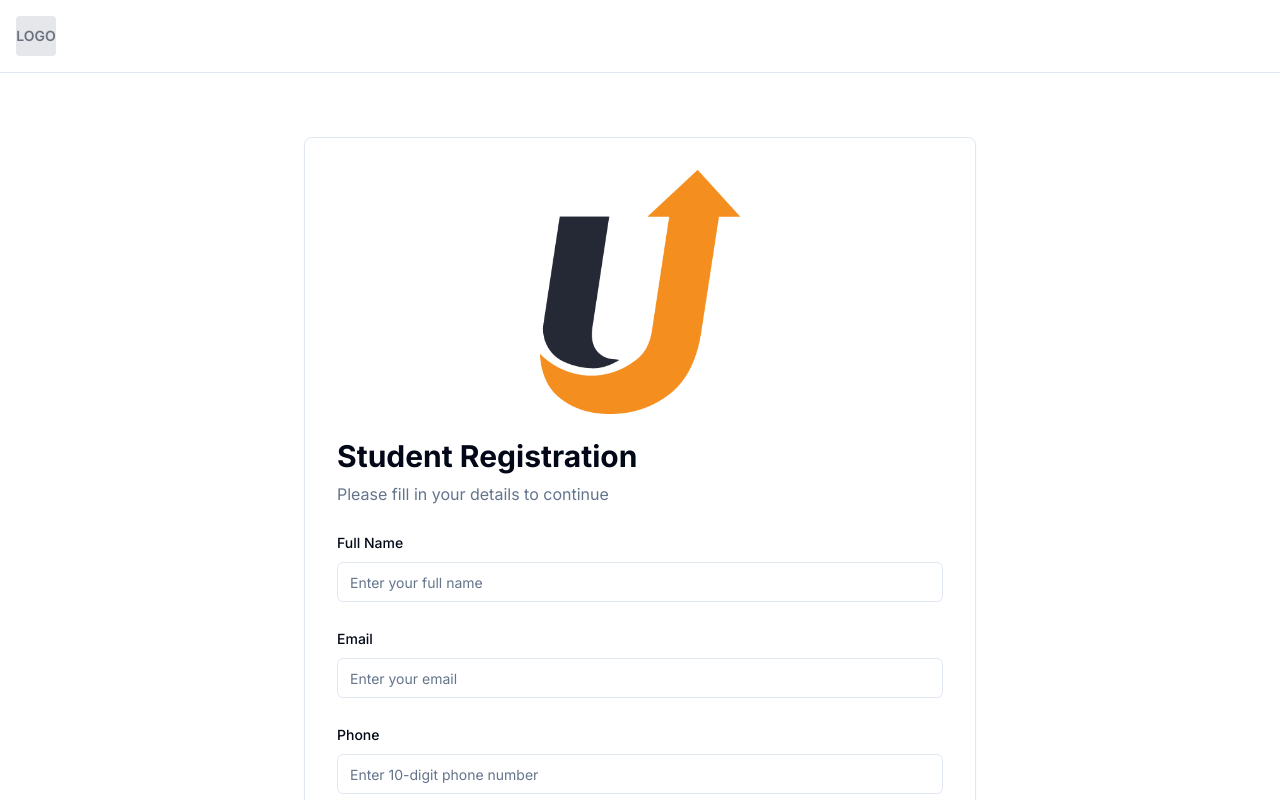
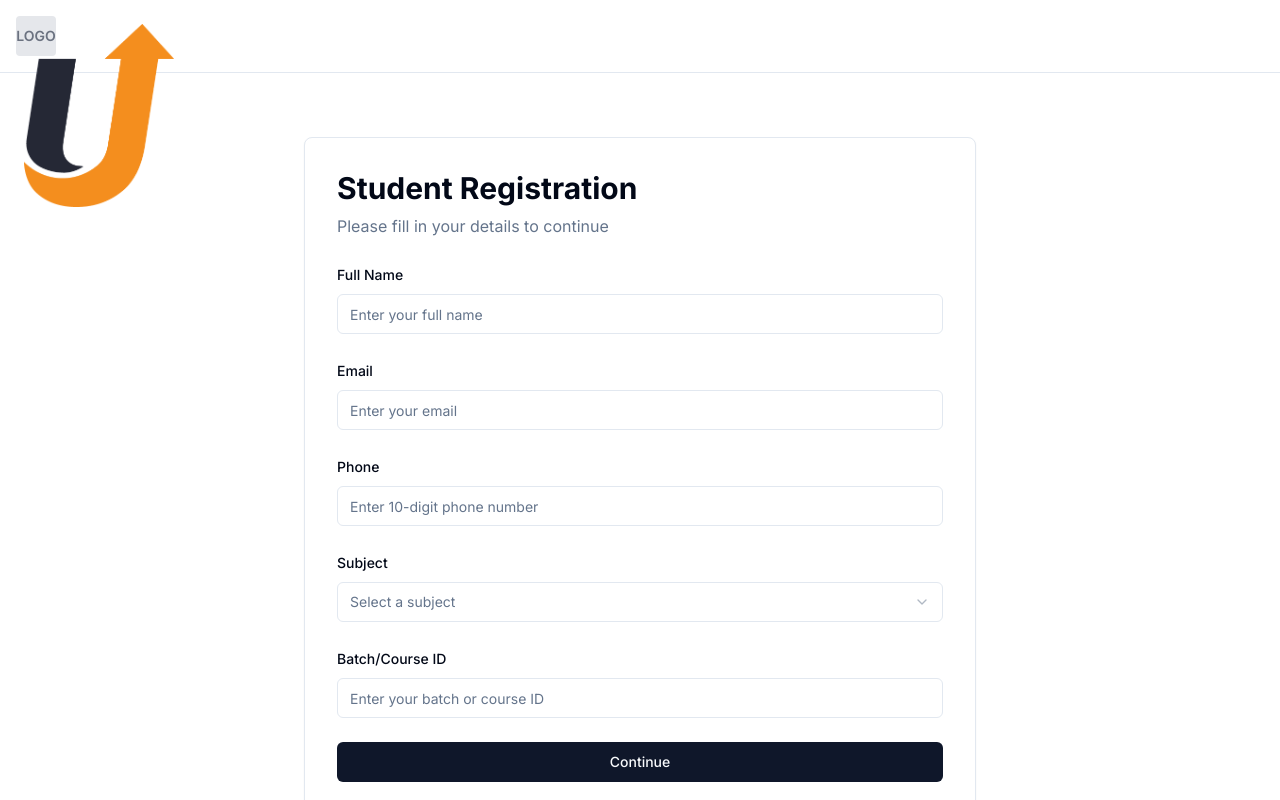
Before and after one commit to superadmin-create/ai-viva, a Next.js app: page / in a window 1280 px wide. Shown: the top 800 px of the page. Built offline with nearby package versions, Linux system fonts and the light colour scheme.

Commit message:
Move logo to top left corner

```diff
--- a/app/page.tsx
+++ b/app/page.tsx
@@ -127,21 +127,22 @@ export default function Home() {
   };
 
   return (
-    <div className="container mx-auto px-4 py-8 md:py-16">
-      <div className="max-w-2xl mx-auto">
-        <div className="bg-card border rounded-lg shadow-sm p-6 md:p-8">
-          {/* Logo */}
-          <div className="flex justify-center mb-6">
+    <div className="min-h-screen">
+      {/* Logo - Top Left Corner */}
+      <div className="absolute top-4 left-4 md:top-6 md:left-6">
         <Image
           src="/logo.png"
           alt="LeapUp Logo"
-              width={200}
-              height={60}
+          width={150}
+          height={45}
           priority
           className="h-auto"
         />
       </div>
 
+      <div className="container mx-auto px-4 py-8 md:py-16">
+        <div className="max-w-2xl mx-auto">
+          <div className="bg-card border rounded-lg shadow-sm p-6 md:p-8">
             <div className="mb-6">
             <h1 className="text-2xl md:text-3xl font-bold mb-2">
               Student Registration
@@ -271,5 +272,6 @@ export default function Home() {
           </div>
         </div>
       </div>
+    </div>
   );
 }
```
Lines whose indentation alone changed are shown as unchanged.
